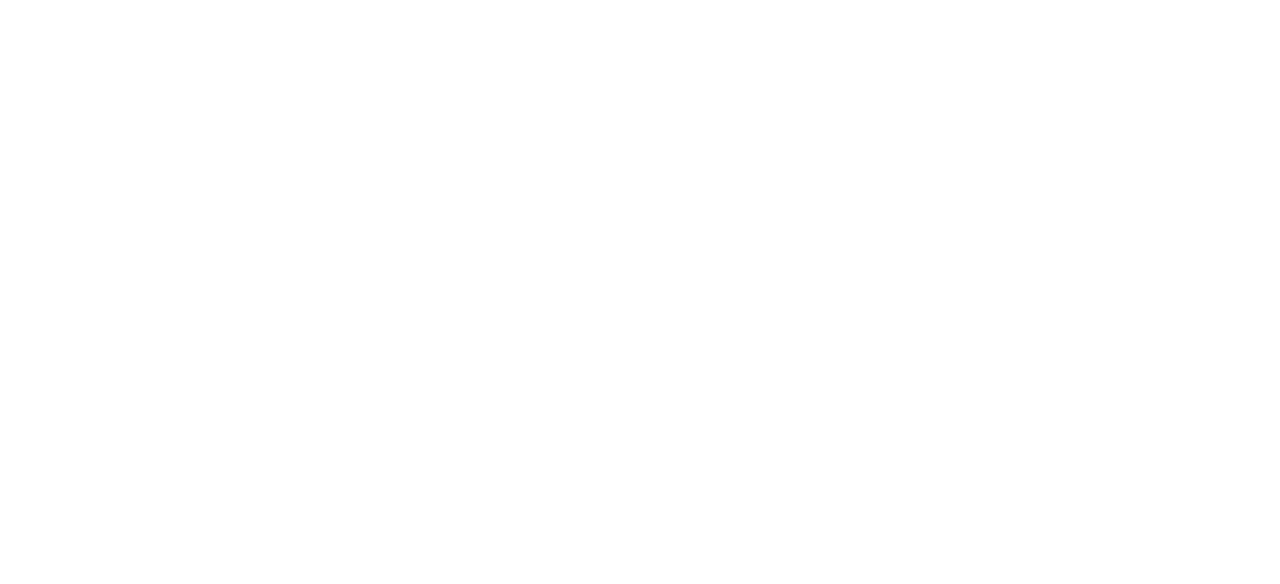
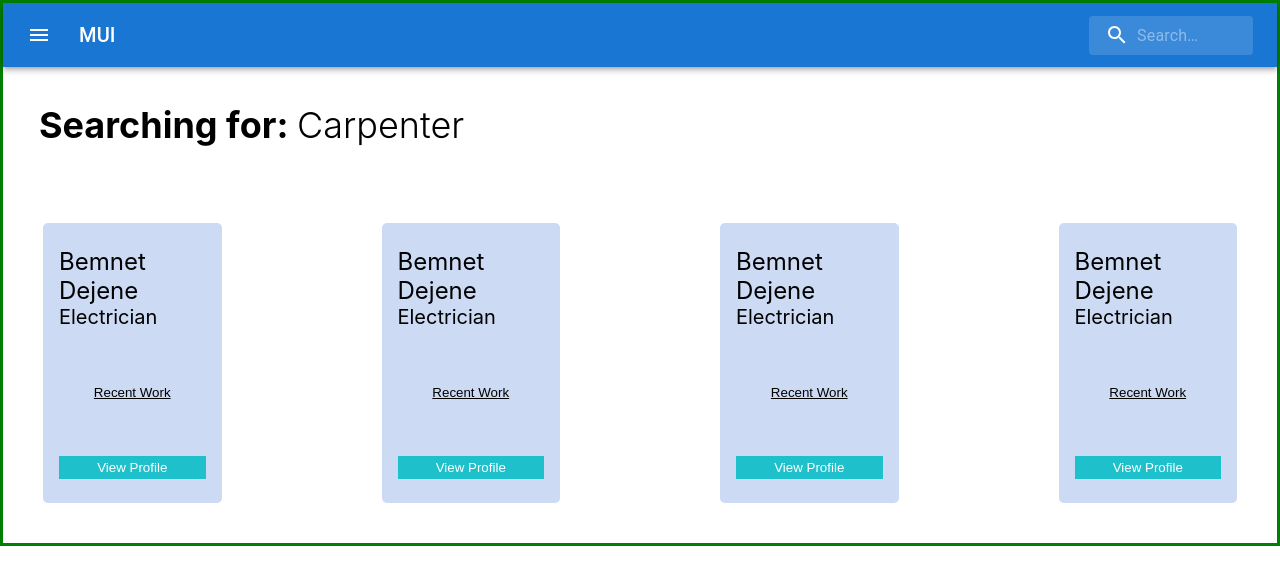
Before and after one commit to bdejene19/getTraded, a React (Create React App) app in the folder client/: page /Carpenter in a window 1280 px wide. Before the commit this address had no page. Shown: the top 584 px of the page. Built offline with nearby package versions, Linux system fonts and the light colour scheme.

Commit message:
wrote out components for search results page and profile pages

```diff
--- a/client/src/App.js
+++ b/client/src/App.js
@@ -1,15 +1,22 @@
-import logo from "./logo.svg";
 import "./App.css";
 import styled from "styled-components";
 import { Routes, Route, BrowserRouter } from "react-router-dom";
 import { Home } from "./pages/Home";
+// import Login from "./pages/Login";
+import Results from "./pages/Results";
+import { Profile } from "./pages/Profile";
+import TestLogin from "./pages/TestLogin";
 
 function App() {
   return (
     <GlobalStyles>
       <BrowserRouter>
         <Routes>
-          <Route path="/" element={<Home></Home>}></Route>
+          <Route path="/" element={<Home />}></Route>
+          {/* <Route path="/login" element={<Login />}></Route> */}
+          <Route path="/login" element={<TestLogin />} />
+          <Route path="/:tradesType" element={<Results />}></Route>
+          <Route path="/profiles" element={<Profile />}></Route>
         </Routes>
       </BrowserRouter>
     </GlobalStyles>
--- a/client/src/components/HomeHero/ShortCut.js
+++ b/client/src/components/HomeHero/ShortCut.js
@@ -3,7 +3,7 @@ import styled from "styled-components";
 import { Link } from "react-router-dom";
 export default function ShortCut(props) {
   return (
-    <Link to={props.tradeDisplay} className="shortcut-btn">
+    <Link to={`/${props.tradeTitle}`} className="shortcut-btn">
       <Shortcut>
         {props.tradeDisplay}
         <h3>{props.tradeTitle}</h3>
--- a/client/src/components/HomeHero/Hero.js
+++ b/client/src/components/HomeHero/index.js
@@ -45,7 +45,7 @@ const HeroWrapper = styled.section`
   display: flex;
   flex-direction: column;
   row-gap: 5em;
-  padding: 5em 0;
+  padding-top: 5em;
 
   h1,
   h2 {
--- /dev/null
+++ b/client/src/components/LargeProfileCard/index.js
@@ -0,0 +1,24 @@
+import React from "react";
+import styled from "styled-components";
+
+export default function LargeProfileCard(props) {
+  return (
+    <LargeCardWrapper>
+      <h3>{props.fullName}</h3>
+
+      <div className="about-section">
+        <h4>About Me</h4>
+        <p>{props.about}</p>
+      </div>
+    </LargeCardWrapper>
+  );
+}
+
+const LargeCardWrapper = styled.div`
+  background-color: snow;
+  box-shadow: 0 3px 3px 3px slategrey;
+  border: solid black 1px;
+  border-radius: 3px;
+  height: 100%;
+  padding: 1em;
+`;
--- /dev/null
+++ b/client/src/components/PreviousWork/index.js
@@ -0,0 +1,38 @@
+import React, { useState } from "react";
+import styled from "styled-components";
+import { Container } from "../../pages/Home";
+export default function PreviousWork() {
+  const [currentIndex, setCurrentIndex] = useState(0);
+
+  const imgs = [
+    "https://thehustle.co/wp-content/uploads/2017/10/obamalaugh-1024x538.jpg",
+    "https://www.thedesignwork.com/wp-content/uploads/2011/10/Random-Pictures-of-Conceptual-and-Creative-Ideas-02.jpg",
+    "https://reallifeglobal.com/wp-content/uploads/2013/11/lol.jpeg",
+  ];
+
+  return (
+    <Container>
+      <h3>Previous work</h3>
+
+      <PreviousWorkWrapper>
+        {imgs.map((item) => (
+          <CarouselImg src={item} style={{ width: "100vw" }}></CarouselImg>
+        ))}
+      </PreviousWorkWrapper>
+    </Container>
+  );
+}
+const CarouselImg = styled.img`
+  width: 100vw;
+  max-width: 80vw;
+`;
+const PreviousWorkWrapper = styled.article`
+  display: flex;
+  flex-direction: row;
+  padding: 3em;
+  width: 100vw;
+
+  h3 {
+    width: 80vw;
+  }
+`;
--- /dev/null
+++ b/client/src/components/SmallProfileCard/index.js
@@ -0,0 +1,28 @@
+import React from "react";
+import styled from "styled-components";
+export const SmallProfileCard = (props) => {
+  return (
+    <SmallCardWrapper>
+      <p>{props.cardHeader}</p>
+      <p>{props.cardContent}</p>
+    </SmallCardWrapper>
+  );
+};
+
+const SmallCardWrapper = styled.div`
+  flex: 1 1 5em;
+  display: flex;
+  flex-direction: column;
+  background-color: #7298e1;
+  align-items: center;
+  justify-content: center;
+  border-radius: 5px;
+  box-shadow: 0 3px 3px 3px slategrey;
+  color: white;
+  font-size: 1.25rem;
+  row-gap: 1em;
+  p:last-of-type {
+    color: green;
+    font-weight: 700;
+  }
+`;
--- /dev/null
+++ b/client/src/components/WorkerCard/index.js
@@ -0,0 +1,70 @@
+import React from "react";
+import styled from "styled-components";
+
+export default function WorkerCard(props) {
+  return (
+    <CardContainer>
+      <div>
+        <p>{props.fullName}</p>
+        <p>{props.workCategory}</p>
+      </div>
+      <div className="recentWork-btn">
+        <button>Recent Work</button>
+      </div>
+
+      <div className="viewProfile-btn">
+        <button id="viewProfile">View Profile</button>
+      </div>
+    </CardContainer>
+  );
+}
+
+const CardContainer = styled.article`
+  flex: 1 1 10em;
+  padding: 1.5em 1em;
+  display: flex;
+  flex-direction: column;
+  row-gap: 2em;
+  border-radius: 5px;
+  max-width: 15vw;
+  height: 35vh;
+  background-color: #cddaf4;
+
+  p {
+    font-size: 1.5rem;
+    &:last-of-type {
+      font-size: 1.25rem;
+    }
+  }
+  .recentWork-btn,
+  .viewProfile-btn {
+    flex: 1 1 40%;
+    display: flex;
+    justify-content: center;
+    align-items: center;
+  }
+
+  .recentWork-btn {
+    background: none;
+    border: none;
+    font-size: 1.2rem;
+    text-decoration: underline;
+  }
+  .viewProfile-btn {
+    width: 100%;
+    flex-basis: 15%;
+
+    color: white;
+    background-color: #1ec1cb;
+  }
+
+  button {
+    border: none;
+    background-color: transparent;
+    cursor: pointer;
+  }
+
+  #viewProfile {
+    color: white;
+  }
+`;
```
